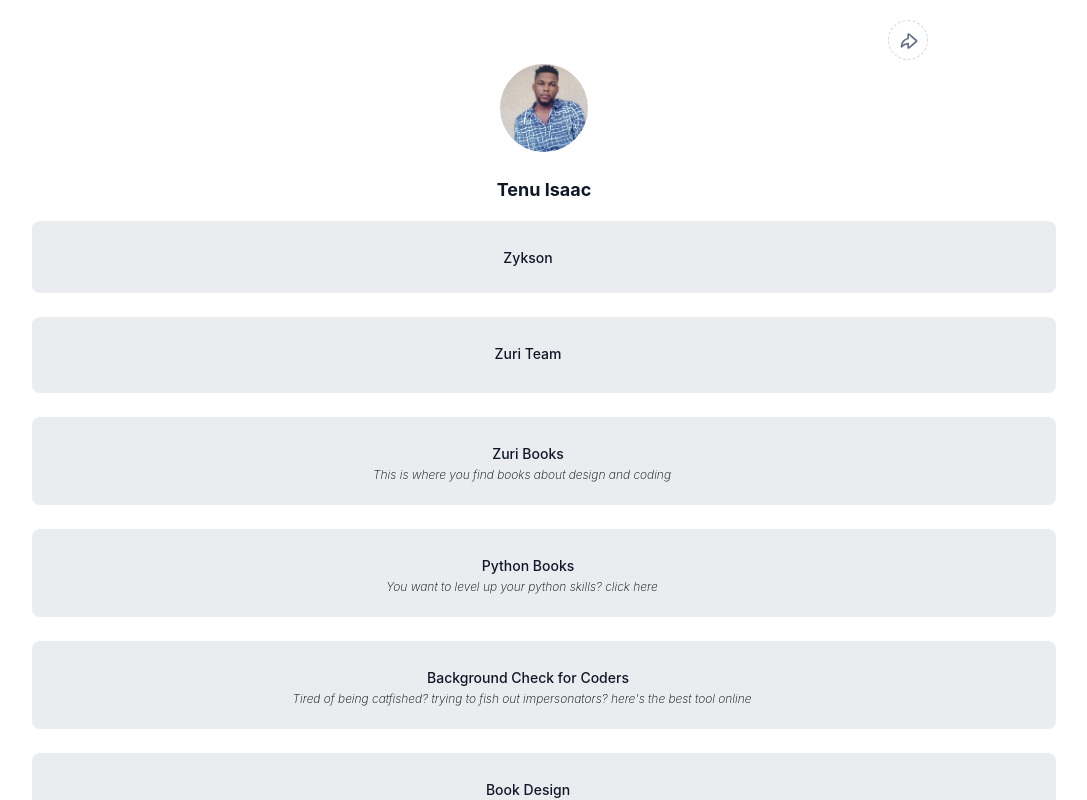
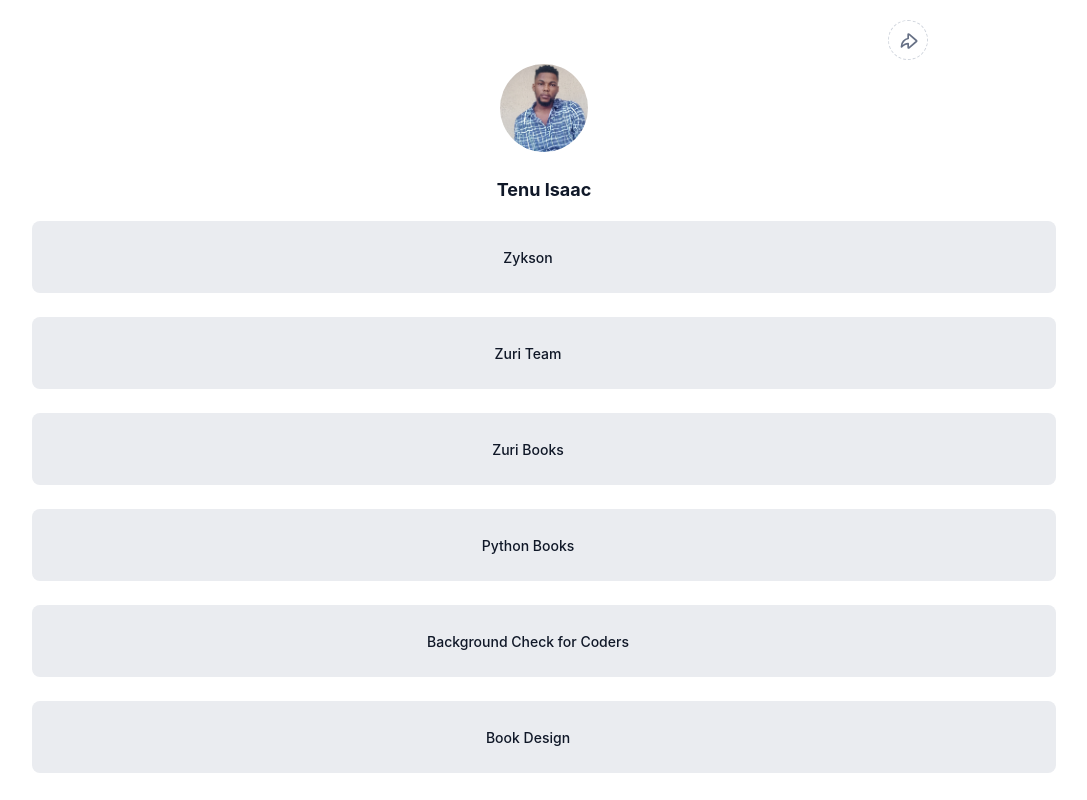
Before and after one commit to zykscode/HNG9Frontend, a Next.js app: page / in a window 1280 px wide. Shown: the top 800 px of the page, without its empty margins (96-1183 px from the left). Built offline with nearby package versions, Linux system fonts and the light colour scheme.

Commit message:
fix:clipboar Links

```diff
--- a/src/components/Links.tsx
+++ b/src/components/Links.tsx
@@ -51,7 +51,7 @@ const Links = (props: Props) => {
               >
                 <span className="text2 font-bold"> {props.name}</span>
               </a>
-              <h3 className="text3 italic flex mr-3">{props.subtext}</h3>
+              <h3 className="text3 italic hidden flex mr-3">{props.subtext}</h3>
             </motion.div>
             <motion.div
               animate={anim ? 'open' : 'closed'}
```
